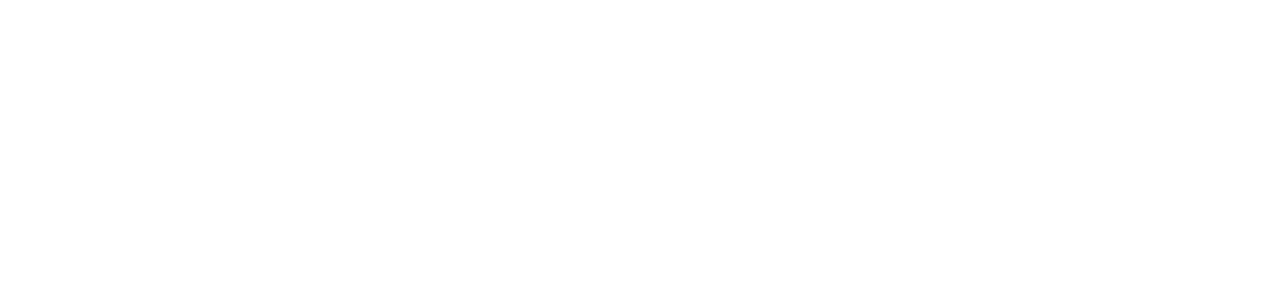
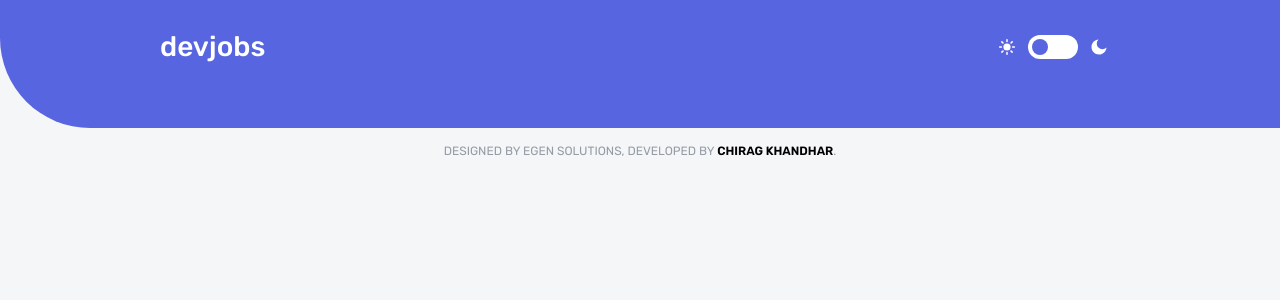
Before and after one commit to chiragkhandhar/devjobs, a React (Create React App) app in the folder client/: page /description/1 in a window 1280 px wide. Shown: the top 300 px of the page. Built offline with nearby package versions, Linux system fonts and the light colour scheme.

Commit message:
Add details page template

```diff
--- a/client/src/App.js
+++ b/client/src/App.js
@@ -4,6 +4,7 @@
 
 // Components
 import HomePage from "./Pages/HomePage";
+import DetailsPage from "./Pages/DetailsPage";
 
 // Global Theme Context
 export const ThemeContext = createContext();
@@ -15,6 +16,7 @@
       <Router>
         <Switch>
           <Route exact path="/" component={HomePage} />
+          <Route exact path="/description/:id" component={DetailsPage} />
         </Switch>
       </Router>
     </ThemeContext.Provider>
--- a/client/src/Components/Header.js
+++ b/client/src/Components/Header.js
@@ -1,6 +1,6 @@
 import { useContext } from "react";
 import { ThemeContext } from "../App";
-
+import { Link } from "react-router-dom";
 import "../Styles/Header.css";
 
 // Icons
@@ -17,12 +17,18 @@
   return (
     <div theme={theme} className="header-container">
       <div className="header-content">
-        <p className="site-title">devjobs</p>
+        <Link to="/" style={{ textDecoration: "none" }}>
+          <p className="site-title">devjobs</p>
+        </Link>
 
         <div className="theme-toggler">
           <IoSunny className="toggle-icons" />
           <label className="switch">
-            <input type="checkbox" onClick={toggleTheme} />
+            <input
+              type="checkbox"
+              onClick={toggleTheme}
+              checked={theme === "dark" ? true : false}
+            />
             <span className="slider round"></span>
           </label>
           <RiMoonFill className="toggle-icons" />
--- a/client/src/Components/JobItem.js
+++ b/client/src/Components/JobItem.js
@@ -1,6 +1,7 @@
 import "../Styles/JobItem.css";
 import dayjs from "dayjs";
 import relativeTime from "dayjs/plugin/relativeTime";
+import { Link } from "react-router-dom";
 
 // Icons
 import { VscOrganization } from "react-icons/vsc";
@@ -24,7 +25,14 @@
         <p className="ji-type">{data.type}</p>
       </div>
 
-      <p className="ji-title">{data.title}</p>
+      <Link
+        to={{
+          pathname: `/description/${data.id}`,
+        }}
+        className = "ji-link"
+      >
+        <p className="ji-title">{data.title}</p>
+      </Link>
 
       <p className="ji-org">{data.company}</p>
 
--- /dev/null
+++ b/client/src/Pages/DetailsPage.js
@@ -0,0 +1,20 @@
+import { useContext } from "react";
+import { ThemeContext } from "../App";
+import "../Styles/DetailsPage.css";
+
+// Components
+import Header from "../Components/Header";
+import Footer from "../Components/Footer";
+
+function DetailsPage(props) {
+  const { theme } = useContext(ThemeContext);
+  const id = props.match.params.id;
+  return (
+    <div theme={theme} className="container">
+      <Header />
+      <Footer />
+    </div>
+  );
+}
+
+export default DetailsPage;
--- /dev/null
+++ b/client/src/Styles/DetailsPage.css
@@ -0,0 +1 @@
+@import url(../index.css);
--- a/client/src/Styles/HomePage.css
+++ b/client/src/Styles/HomePage.css
@@ -1,11 +1,4 @@
 @import url(../index.css);
-
-.container {
-  background-color: var(--primary);
-  min-height: 100vh;
-  -webkit-transition: 0.4s;
-  transition: 0.4s;
-}
 
 .job-items {
   display: flex;
--- a/client/src/Styles/JobItem.css
+++ b/client/src/Styles/JobItem.css
@@ -60,12 +60,20 @@
   font-size: 12px;
   color: var(--contrast-90p);
 }
+.ji-link {
+  text-decoration: none;
+}
 
 .ji-title {
   font-size: 18px;
   font-weight: 600;
   margin: 0.5rem 0 0 0;
+
   color: var(--contrast-100p);
+}
+
+.ji-title:hover {
+  color: var(--purple);
 }
 
 .ji-org {
--- a/client/src/index.css
+++ b/client/src/index.css
@@ -23,6 +23,13 @@
   -moz-osx-font-smoothing: grayscale;
 }
 
+.container {
+  background-color: var(--primary);
+  min-height: 100vh;
+  -webkit-transition: 0.4s;
+  transition: 0.4s;
+}
+
 code {
   font-family: source-code-pro, Menlo, Monaco, Consolas, "Courier New",
     monospace;
```
